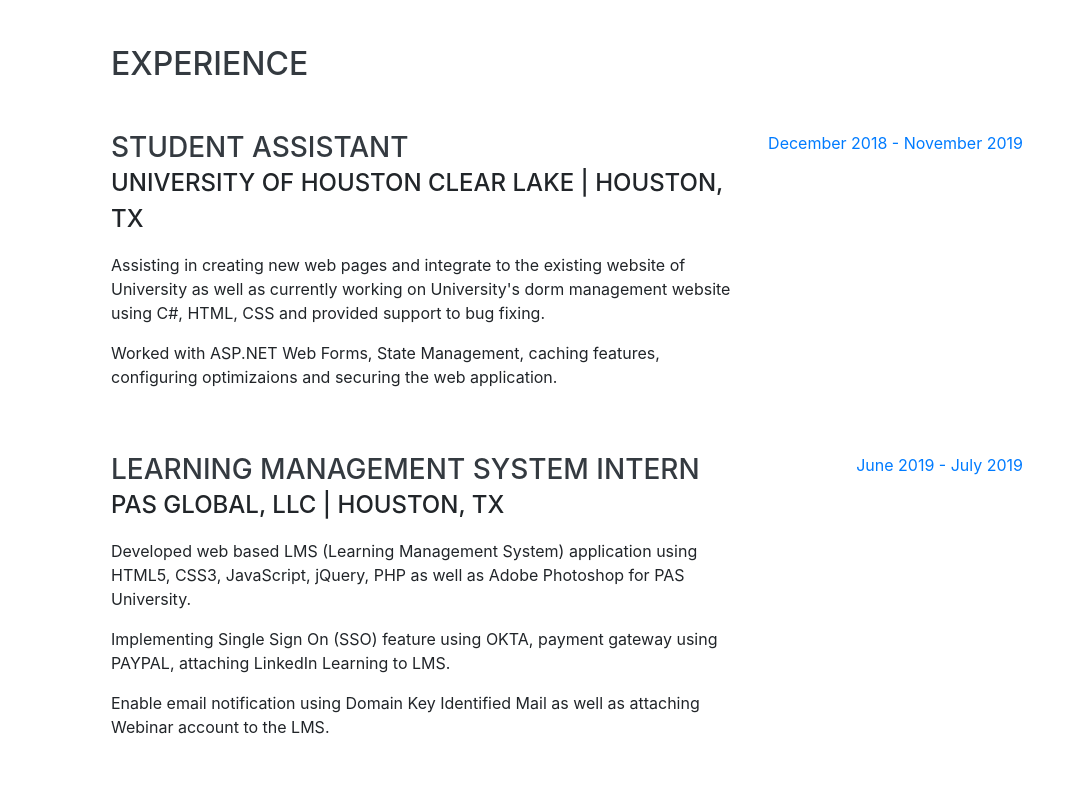
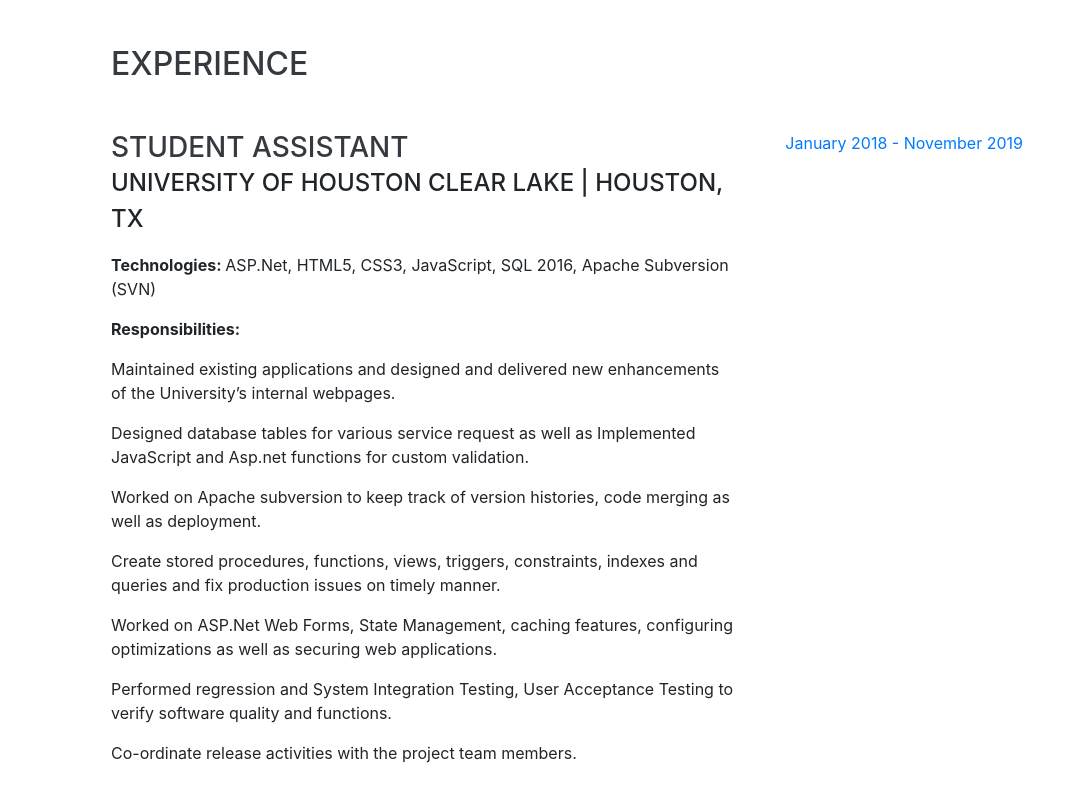
Before and after one commit to esha1306/Esha-s-Portfolio, a website with bundled scripts: page index.html in a window 1280 px wide. Shown: the part 804-1600 px from the top of the page, without its empty margins (209-1280 px from the left). Built offline with nearby package versions, Linux system fonts and the light colour scheme; a web font is replaced by a local one.

Commit message:
Update index.html

```diff
--- a/index.html
+++ b/index.html
@@ -97,11 +97,19 @@
           <div class="resume-content">
             <h3 class="mb-0">Student Assistant</h3>
             <div class="subheading mb-3">University of Houston Clear Lake | Houston, TX</div>
-            <p>Assisting in creating new web pages and integrate to the existing website of University as well as currently working on University's dorm management website using C#, HTML, CSS and provided support to bug fixing.</p>
-            <p>Worked with ASP.NET Web Forms, State Management, caching features, configuring optimizaions and securing the web application.</p>
+            <p><b>Technologies: </b>ASP.Net, HTML5, CSS3, JavaScript, SQL 2016, Apache Subversion (SVN) </p>
+            <p><b>Responsibilities: </b></p>
+            <p>	Maintained existing applications and designed and delivered new enhancements of the University’s internal webpages. </p>
+            <p>	Designed database tables for various service request as well as Implemented JavaScript and Asp.net functions for custom validation.</p>
+            <p>	Worked on Apache subversion to keep track of version histories, code merging as well as deployment. </p>
+            <p>Create stored procedures, functions, views, triggers, constraints, indexes and queries and fix production issues on timely manner. </p>
+            <p>	Worked on ASP.Net Web Forms, State Management, caching features, configuring optimizations as well as securing web applications.</p>
+            <p>	Performed regression and System Integration Testing, User Acceptance Testing to verify software quality and functions.</p>
+            <p>	Co-ordinate release activities with the project team members.</p>
+
           </div>
           <div class="resume-date text-md-right">
-            <span class="text-primary">December 2018 - November 2019</span>
+            <span class="text-primary">January 2018 - November 2019</span>
           </div>
         </div>
 
```
